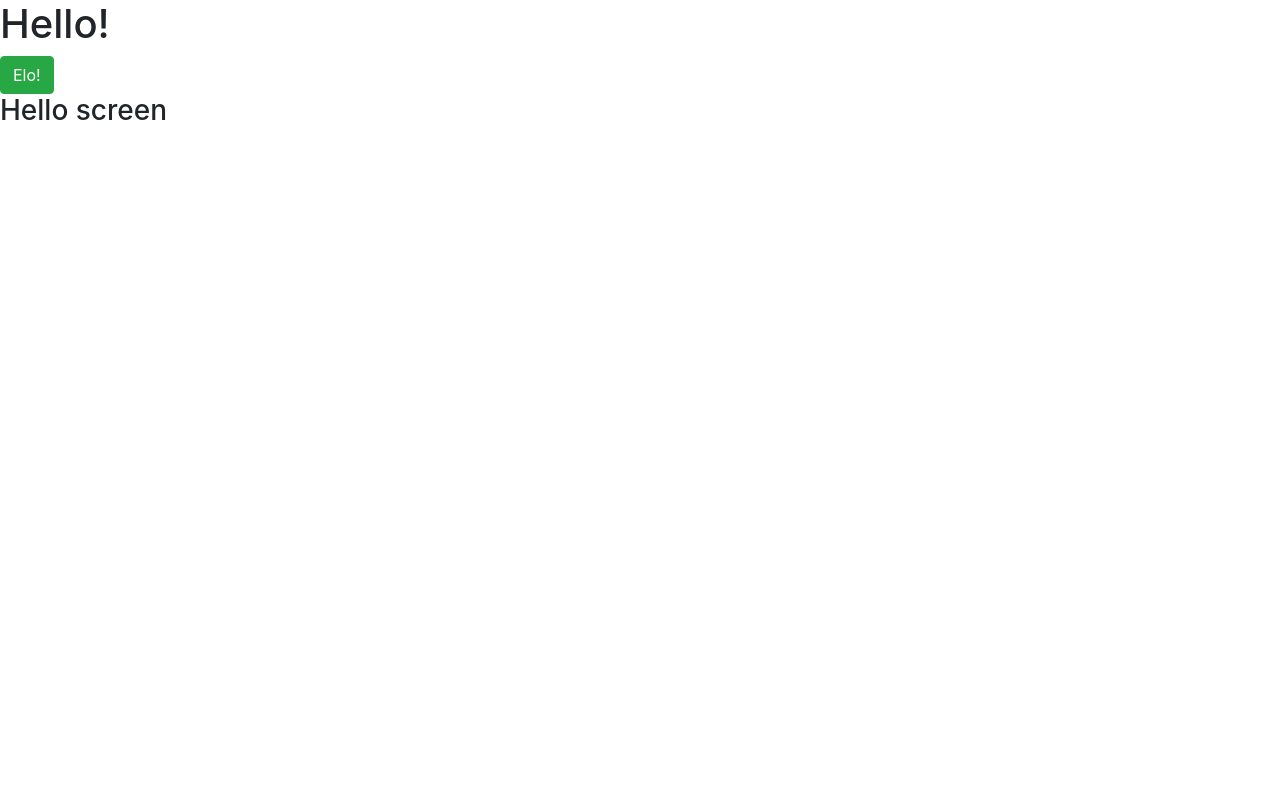
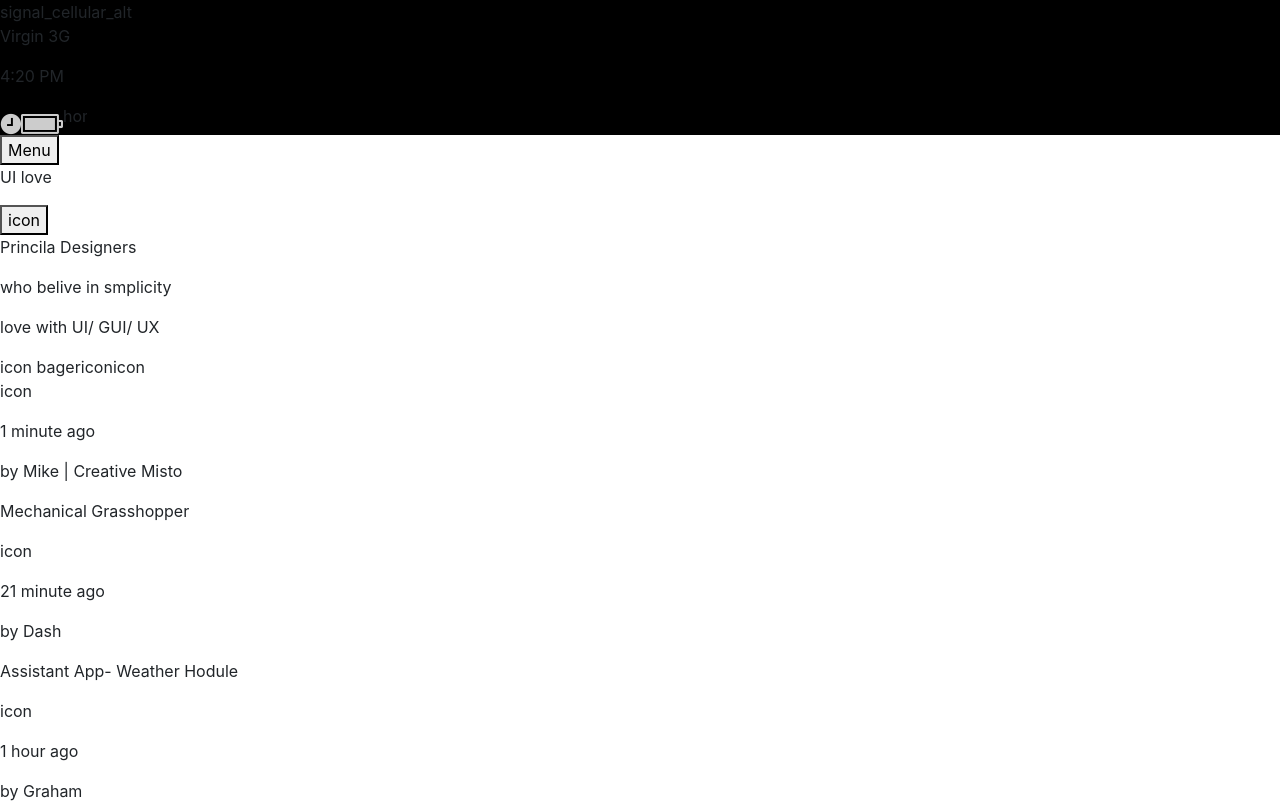
Before and after one commit to gajfska/social-app, an Angular app: page / in a window 1280 px wide. Shown: the top 803 px of the page. Built offline with nearby package versions, Linux system fonts and the light colour scheme.

Commit message:
implementation simple HTML to main screen

```diff
--- a/angular.json
+++ b/angular.json
@@ -24,6 +24,7 @@
               "src/assets"
             ],
             "styles": [
+              "./node_modules/@angular/material/prebuilt-themes/indigo-pink.css",
               "node_modules/bootstrap/dist/css/bootstrap.min.css",
               "src/styles.css"
             ],
--- a/package.json
+++ b/package.json
@@ -7,20 +7,24 @@
     "build": "ng build",
     "test": "ng test",
     "lint": "ng lint",
-    "e2e": "ng e2e"
+    "e2e": "ng e2e",
+    "postinstall": "ngcc"
   },
   "private": true,
   "dependencies": {
     "@angular/animations": "~10.1.5",
+    "@angular/cdk": "^10.2.4",
     "@angular/common": "~10.1.5",
     "@angular/compiler": "~10.1.5",
     "@angular/core": "~10.1.5",
     "@angular/forms": "~10.1.5",
+    "@angular/material": "^10.2.4",
     "@angular/platform-browser": "~10.1.5",
     "@angular/platform-browser-dynamic": "~10.1.5",
     "@angular/router": "~10.1.5",
     "angular-material": "^1.2.1",
     "bootstrap": "^4.5.2",
+    "material-design-icons": "^3.0.1",
     "rxjs": "~6.6.0",
     "tslib": "^2.0.0",
     "zone.js": "~0.10.2"
--- a/src/app/app.component.html
+++ b/src/app/app.component.html
@@ -1,3 +1,2 @@
-<h1>Hello!</h1>
-<button class="btn btn-success">Elo!</button>
+<app-header></app-header>
 <app-main-screen></app-main-screen>
--- /dev/null
+++ b/src/app/header/header.component.css
@@ -0,0 +1,3 @@
+.header-custom {
+    background-color: black;
+}
--- /dev/null
+++ b/src/app/header/header.component.html
@@ -0,0 +1,12 @@
+<div class="header-custom">
+    <span class="material-icons">
+        signal_cellular_alt
+    </span>
+    <p> Virgin 3G </p>
+    <p> 4:20 PM </p>
+    <img src="../../assets/images/screen1_header_toBar_alarm.png" alt="">
+    <img src="../../assets/images/screen1_header_toBar_battery.png" alt="">
+
+    <mat-icon aria-hidden="false" aria-label="Example home icon">home</mat-icon>
+
+</div>
--- a/src/app/main-screen/main-screen.component.html
+++ b/src/app/main-screen/main-screen.component.html
@@ -1 +1,26 @@
-<h3>Hello screen</h3>
+<div>
+    <div>
+        <div>
+            <button>Menu</button>
+            <p>UI love</p>
+            <button>icon</button>
+        </div>
+        <div>
+            <p>Princila Designers</p>
+            <p>who belive in smplicity</p>
+            <p>love with UI/ GUI/ UX</p>
+        </div>
+        <div>
+            <a>icon bager</a>
+            <a>icon</a>
+            <a>icon</a>
+        </div>
+    </div>
+
+    <div *ngFor="let social of socialMenu">
+        <p>icon</p>
+        <p>{{social.time}}</p>
+        <p>{{social.author}}</p>
+        <p>{{social.description}}</p>
+    </div>
+</div>
--- a/src/app/main-screen/main-screen.component.ts
+++ b/src/app/main-screen/main-screen.component.ts
@@ -1,10 +1,25 @@
 import {Component} from '@angular/core';
+
+export interface SocialModel {
+    icon: string;
+    time: string;
+    author: string;
+    description: string;
+}
 
 @Component({
     selector: 'app-main-screen',
     templateUrl: './main-screen.component.html',
     styleUrls: ['./main-screen.component.css']
 })
+
 export class MainScreenComponent {
 
+    socialMenu: SocialModel[] = [
+        {icon: '', time: '1 minute ago', author: 'by Mike | Creative Misto', description: 'Mechanical Grasshopper'},
+        {icon: '', time: '21 minute ago', author: 'by Dash', description: 'Assistant App- Weather Hodule'},
+        {icon: '', time: '1 hour ago', author: 'by Graham', description: 'Upcoming web agency'},
+        {icon: '', time: '2 hours ago', author: 'by Bill & Kennedy', description: 'Bamboo Branding Wall Peace- not flat'},
+    ];
+
 }
```
Also changed, not shown: src/app/app.module.ts (+8 -2 lines), src/app/header/header.component.ts (added, +10 -0 lines), 1 other file (tests, documents, lock files or other folders).
